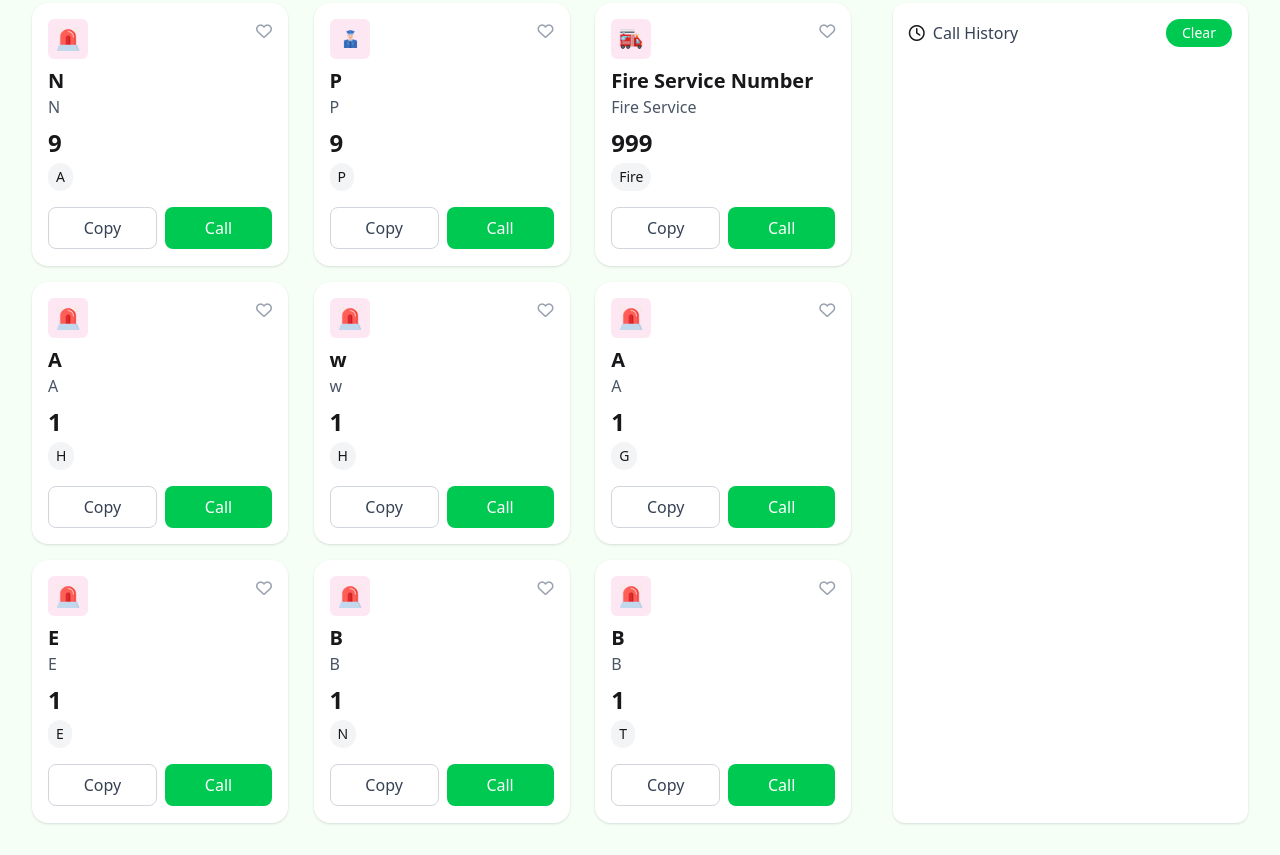
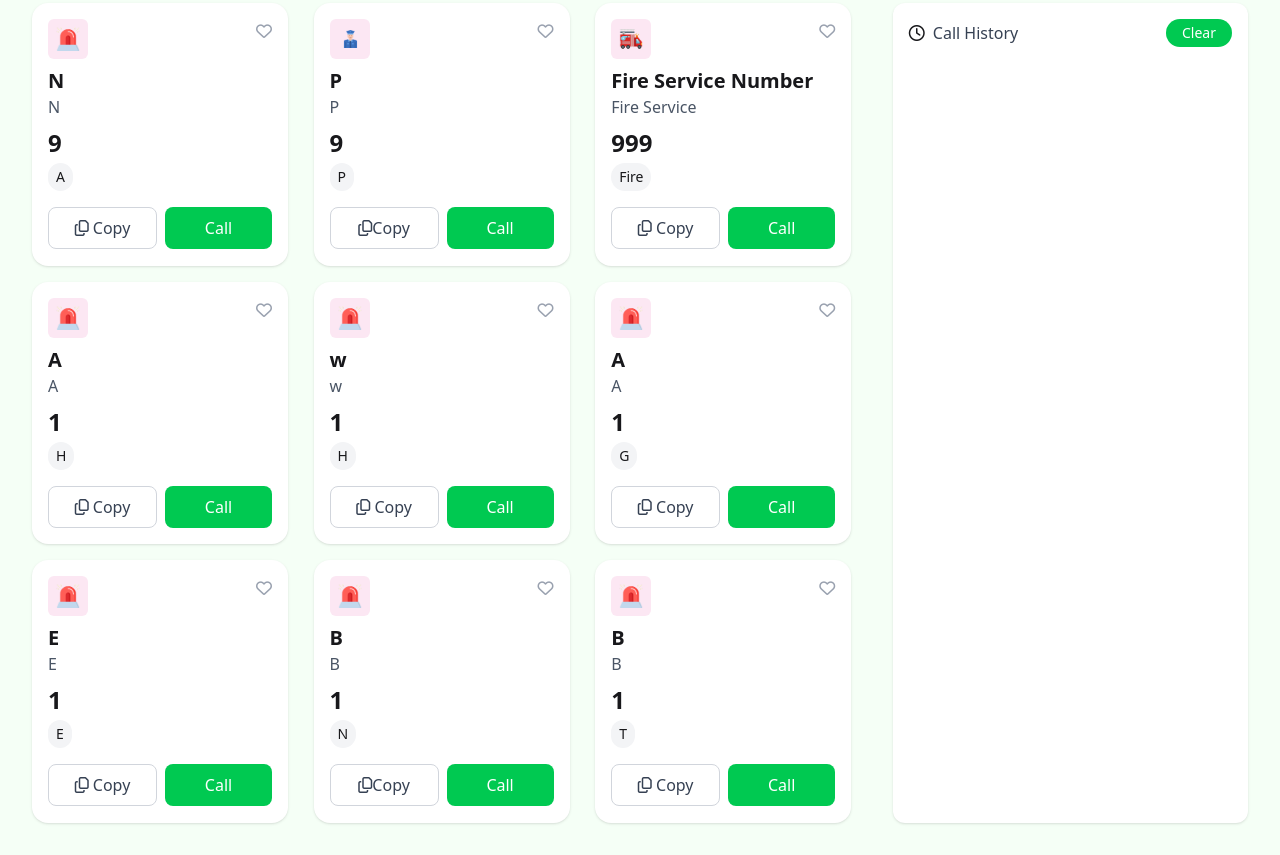
Before and after one commit to ISA-RUHULLA/Emergency-Service, a plain HTML site: page index.html in a window 1280 px wide. Shown: the part 307-1162 px from the top of the page. Drawn offline with nearby package versions, Linux system fonts and the light colour scheme.

Commit message:
Copy FontAwasome Added

```diff
--- a/index.html
+++ b/index.html
@@ -67,7 +67,7 @@
                     <span class="inline-block bg-gray-100 rounded-full px-2 py-1 text-sm mt-1">A</span>
                     <div class="flex gap-2 mt-4">
                         <button onclick="copyNumber('999')"
-                            class="flex-1 border border-gray-300 rounded-lg py-2 text-gray-700 hover:bg-gray-100">Copy</button>
+                            class="flex-1 border border-gray-300 rounded-lg py-2 text-gray-700 hover:bg-gray-100"><i class="fa-regular fa-copy"></i> Copy</button>
                         <button onclick="makeCall('National Emergency Number', '1994-999999')"
                             class="flex-1 bg-green-500 text-white rounded-lg py-2 hover:bg-green-600">Call</button>
                     </div>
@@ -89,7 +89,7 @@
                     <span class="inline-block bg-gray-100 rounded-full px-2 py-1 text-sm mt-1">P</span>
                     <div class="flex gap-2 mt-4">
                         <button onclick="copyNumber('999')"
-                            class="flex-1 border border-gray-300 rounded-lg py-2 text-gray-700 hover:bg-gray-100">Copy</button>
+                            class="flex-1 border border-gray-300 rounded-lg py-2 text-gray-700 hover:bg-gray-100"> <i class="fa-regular fa-copy"></i>Copy</button>
                         <button onclick="makeCall('Police', '999')"
                             class="flex-1 bg-green-500 text-white rounded-lg py-2 hover:bg-green-600">Call</button>
                     </div>
@@ -111,7 +111,7 @@
                     <span class="inline-block bg-gray-100 rounded-full px-2 py-1 text-sm mt-1">Fire</span>
                     <div class="flex gap-2 mt-4">
                         <button onclick="copyNumber('999')"
-                            class="flex-1 border border-gray-300 rounded-lg py-2 text-gray-700 hover:bg-gray-100">Copy</button>
+                            class="flex-1 border border-gray-300 rounded-lg py-2 text-gray-700 hover:bg-gray-100"><i class="fa-regular fa-copy"></i> Copy</button>
                         <button onclick="makeCall('Fire Service', '999')"
                             class="flex-1 bg-green-500 text-white rounded-lg py-2 hover:bg-green-600">Call</button>
                     </div>
@@ -133,7 +133,7 @@
                     <span class="inline-block bg-gray-100 rounded-full px-2 py-1 text-sm mt-1">H</span>
                     <div class="flex gap-2 mt-4">
                         <button onclick="copyNumber('1')"
-                            class="flex-1 border border-gray-300 rounded-lg py-2 text-gray-700 hover:bg-gray-100">Copy</button>
+                            class="flex-1 border border-gray-300 rounded-lg py-2 text-gray-700 hover:bg-gray-100"><i class="fa-regular fa-copy"></i> Copy</button>
                         <button onclick="makeCall('Anti-Corruption Helpline', '999')"
                             class="flex-1 bg-green-500 text-white rounded-lg py-2 hover:bg-green-600">Call</button>
                     </div>
@@ -154,7 +154,7 @@
                     <span class="inline-block bg-gray-100 rounded-full px-2 py-1 text-sm mt-1">H</span>
                     <div class="flex gap-2 mt-4">
                         <button onclick="copyNumber('1')"
-                            class="flex-1 border border-gray-300 rounded-lg py-2 text-gray-700 hover:bg-gray-100">Copy</button>
+                            class="flex-1 border border-gray-300 rounded-lg py-2 text-gray-700 hover:bg-gray-100"><i class="fa-regular fa-copy"></i> Copy</button>
                         <button onclick="makeCall('w', '999')"
                             class="flex-1 bg-green-500 text-white rounded-lg py-2 hover:bg-green-600">Call</button>
                     </div>
@@ -175,7 +175,7 @@
                     <span class="inline-block bg-gray-100 rounded-full px-2 py-1 text-sm mt-1">G</span>
                     <div class="flex gap-2 mt-4">
                         <button onclick="copyNumber('1')"
-                            class="flex-1 border border-gray-300 rounded-lg py-2 text-gray-700 hover:bg-gray-100">Copy</button>
+                            class="flex-1 border border-gray-300 rounded-lg py-2 text-gray-700 hover:bg-gray-100"><i class="fa-regular fa-copy"></i> Copy</button>
                         <button onclick="makeCall('Anti-Corruption Helpline', '999')"
                             class="flex-1 bg-green-500 text-white rounded-lg py-2 hover:bg-green-600">Call</button>
                     </div>
@@ -196,7 +196,7 @@
                     <span class="inline-block bg-gray-100 rounded-full px-2 py-1 text-sm mt-1">E</span>
                     <div class="flex gap-2 mt-4">
                         <button onclick="copyNumber('1')"
-                            class="flex-1 border border-gray-300 rounded-lg py-2 text-gray-700 hover:bg-gray-100">Copy</button>
+                            class="flex-1 border border-gray-300 rounded-lg py-2 text-gray-700 hover:bg-gray-100"><i class="fa-regular fa-copy"></i> Copy</button>
                         <button onclick="makeCall('Emergency', '999')"
                             class="flex-1 bg-green-500 text-white rounded-lg py-2 hover:bg-green-600">Call</button>
                     </div>
@@ -217,7 +217,7 @@
                     <span class="inline-block bg-gray-100 rounded-full px-2 py-1 text-sm mt-1">N</span>
                     <div class="flex gap-2 mt-4">
                         <button onclick="copyNumber('1')"
-                            class="flex-1 border border-gray-300 rounded-lg py-2 text-gray-700 hover:bg-gray-100">Copy</button>
+                            class="flex-1 border border-gray-300 rounded-lg py-2 text-gray-700 hover:bg-gray-100"><i class="fa-regular fa-copy"></i>Copy</button>
                         <button onclick="makeCall('Bangladesh Railway Helpline', '999')"
                             class="flex-1 bg-green-500 text-white rounded-lg py-2 hover:bg-green-600">Call</button>
                     </div>
@@ -238,7 +238,7 @@
                     <span class="inline-block bg-gray-100 rounded-full px-2 py-1 text-sm mt-1">T</span>
                     <div class="flex gap-2 mt-4">
                         <button onclick="copyNumber('1')"
-                            class="flex-1 border border-gray-300 rounded-lg py-2 text-gray-700 hover:bg-gray-100">Copy</button>
+                            class="flex-1 border border-gray-300 rounded-lg py-2 text-gray-700 hover:bg-gray-100"><i class="fa-regular fa-copy"></i> Copy</button>
                         <button onclick="makeCall('Bangladesh Railway Helpline', '999')"
                             class="flex-1 bg-green-500 text-white rounded-lg py-2 hover:bg-green-600">Call</button>
                     </div>
```
